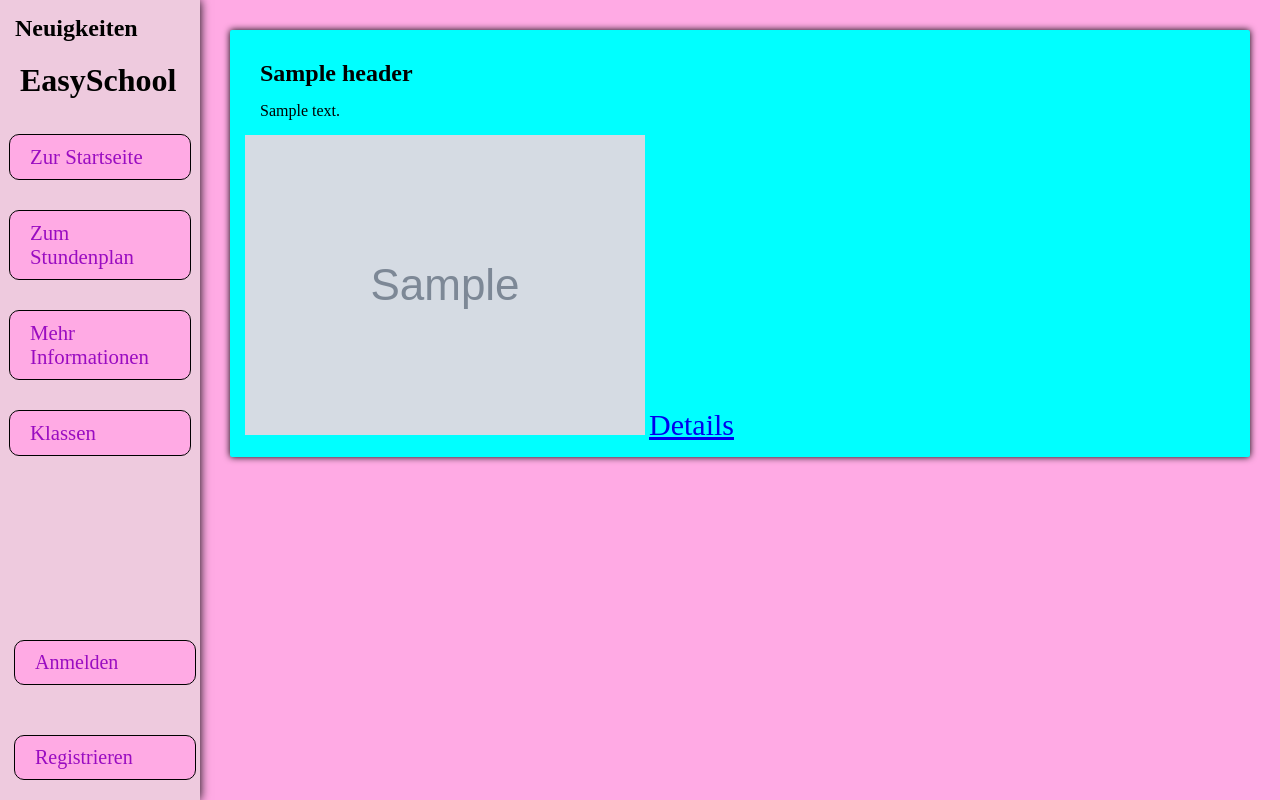
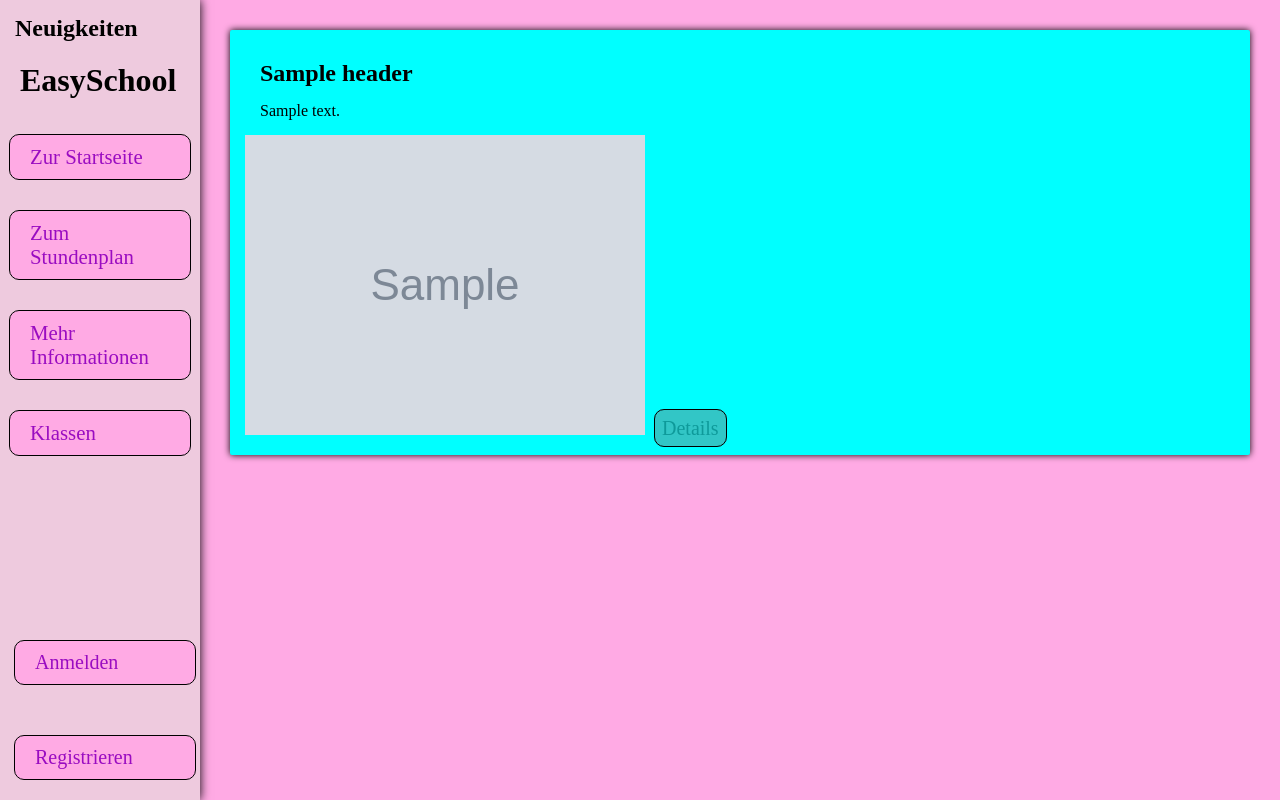
Before and after one commit to Inquisitor-ua/mks933, a Django app: template easyschool/main/templates/main/homepage.html in a window 1280 px wide. Run offline with Django 5.2, Linux system fonts and the light colour scheme; the template is opened without the code that fills it: most values are stand-ins (such as "Sample title", 1, 10 or a date in 2020); grey boxes marked "Sample" are stand-in pictures.

Commit message:
details buttons

```diff
--- a/easyschool/main/static/main/css/homepage.css
+++ b/easyschool/main/static/main/css/homepage.css
@@ -25,5 +25,19 @@ image {
 }
 
 .detailes-button{
-    font-size: 30px;
+    color: rgb(14, 154, 154);
+    background-color: rgb(50, 198, 198);
+    padding: 7px;
+    margin: 5px;
+    border: 1px black solid;
+    border-radius: 10px;
+    text-decoration: none;
+    transition: all 0.3s ease;
+    font-size: 20px;
 }
+
+.detailes-button:hover{
+    background-color: rgb(109, 224, 224);
+    color: rgb(39, 193, 193);
+    transform: scale(1.05);
+}
```
Also changed, not shown: easyschool/db.sqlite3.
